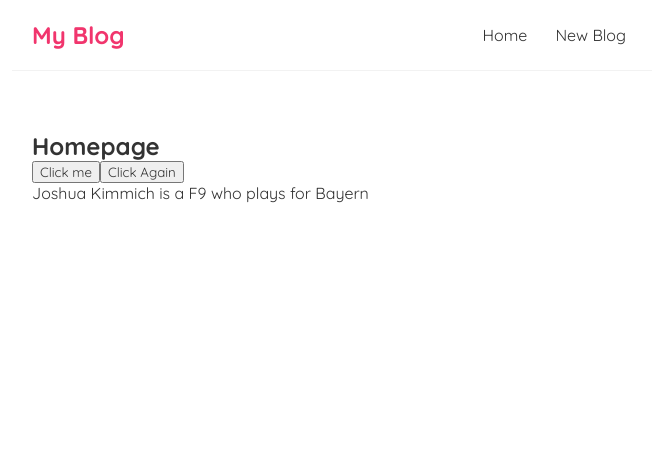
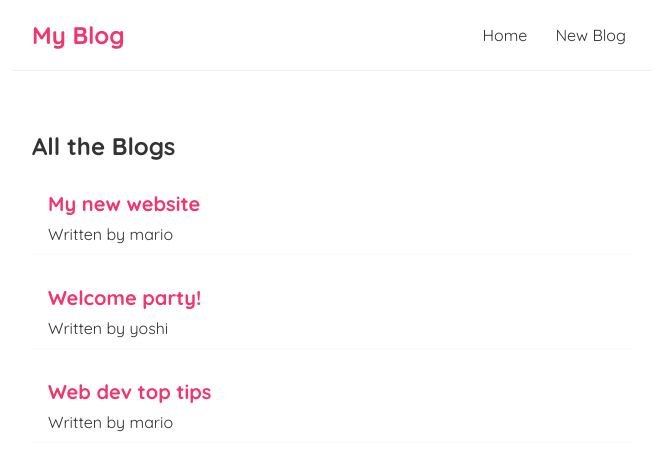
Before and after one commit to EthanKatungi/myJSApp, a React (Create React App) app: page / in a window 1280 px wide. Shown: the top 470 px of the page, without its empty margins (308-964 px from the left). Built offline with nearby package versions, Linux system fonts and the light colour scheme.

Commit message:
modified:   src/App.js 	new file:   src/BlogList.js 	modified:   src/Home.js 	modified:   src/index.css

```diff
--- a/src/App.js
+++ b/src/App.js
@@ -5,18 +5,13 @@
 
 function App() {
   const myTitle = "Hello Reacters"
-  const germanPlayers = {
-    name: 'Joshua Kimmich',
-    club: 'Bayern',
-    position: 'F9',
-  }
   return (
 
     <div className="App">
       <Navbar />
       <div className="content">
         <Home />
-        <p>{germanPlayers.name} is a {germanPlayers.position} who plays for {germanPlayers.club}</p>
+        <p></p>
       </div>
     </div>
   );
--- /dev/null
+++ b/src/BlogList.js
@@ -0,0 +1,17 @@
+const BlogList = ({blogs,title}) => {
+
+    return (
+
+        <div className="blog-list">
+            <h2>{title}</h2>
+           {blogs.map((blog) => (
+            <div className="blog-preview" key={blog.id}>
+                <h2>{blog.title}</h2>
+                <p>Written by {blog.author}</p>
+            </div>
+           ))}
+        </div>
+     );
+}
+
+export default BlogList;
--- a/src/Home.js
+++ b/src/Home.js
@@ -1,23 +1,15 @@
+import { useState } from "react"; //this is a hook
+import BlogList from "./BlogList";
+
 const Home = () => {
-
-    const handleClick = () => {
-        return (
-            alert('Hello World')
-        );
-    }
-    const handleClickAgain = (name) => {
-        return (
-            alert('Hello ' + name)
-        );
-    }
-
+    const [blogs, setBlogs] = useState([
+        { title: 'My new website', body: 'lorem ipsum...', author: 'mario', id: 1 },
+        { title: 'Welcome party!', body: 'lorem ipsum...', author: 'yoshi', id: 2 },
+        { title: 'Web dev top tips', body: 'lorem ipsum...', author: 'mario', id: 3 }
+    ])
     return (
         <div className="home">
-            <h2>Homepage</h2>
-            <button onClick={handleClick}>Click me</button>
-            <button onClick={() => {  //the () => {} is an anonymous function
-                handleClickAgain('Ethan')
-            }}>Click Again</button>
+            <BlogList blogs={blogs} title="All the Blogs"/>  { /*declaration of props */}
         </div>
     );
 }
--- a/src/index.css
+++ b/src/index.css
@@ -33,3 +33,17 @@
   margin: 40px auto;
   padding: 20px;
 }
+/* blog previews / list */
+.blog-preview {
+  padding: 10px 16px;
+  margin: 20px 0;
+  border-bottom: 1px solid #fafafa;
+}
+.blog-preview:hover {
+  box-shadow: 1px 3px 5px rgba(0,0,0,0.1);
+}
+.blog-preview h2 {
+  font-size: 20px;
+  color: #f1356d;
+  margin-bottom: 8px;
+}
```
